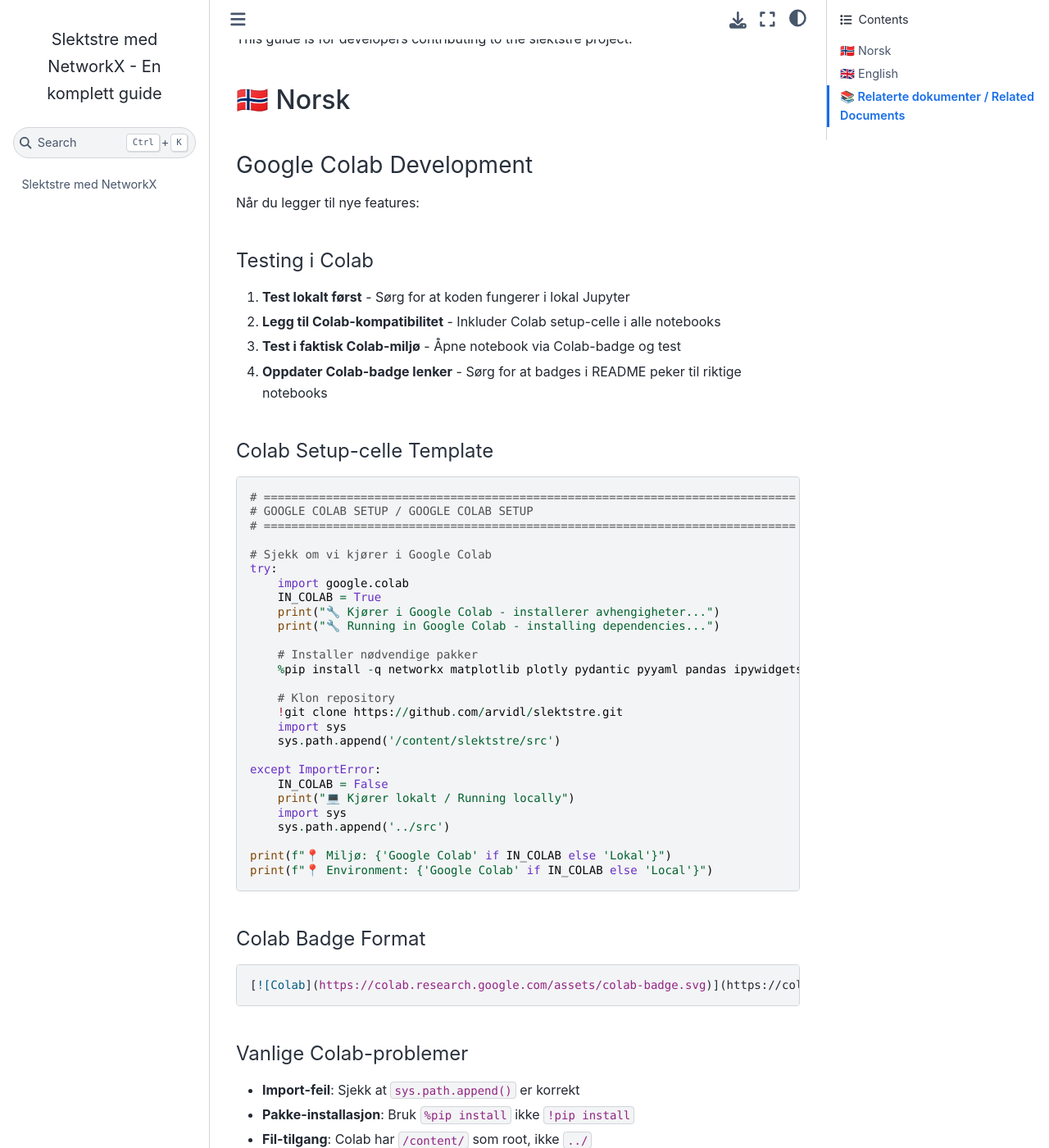
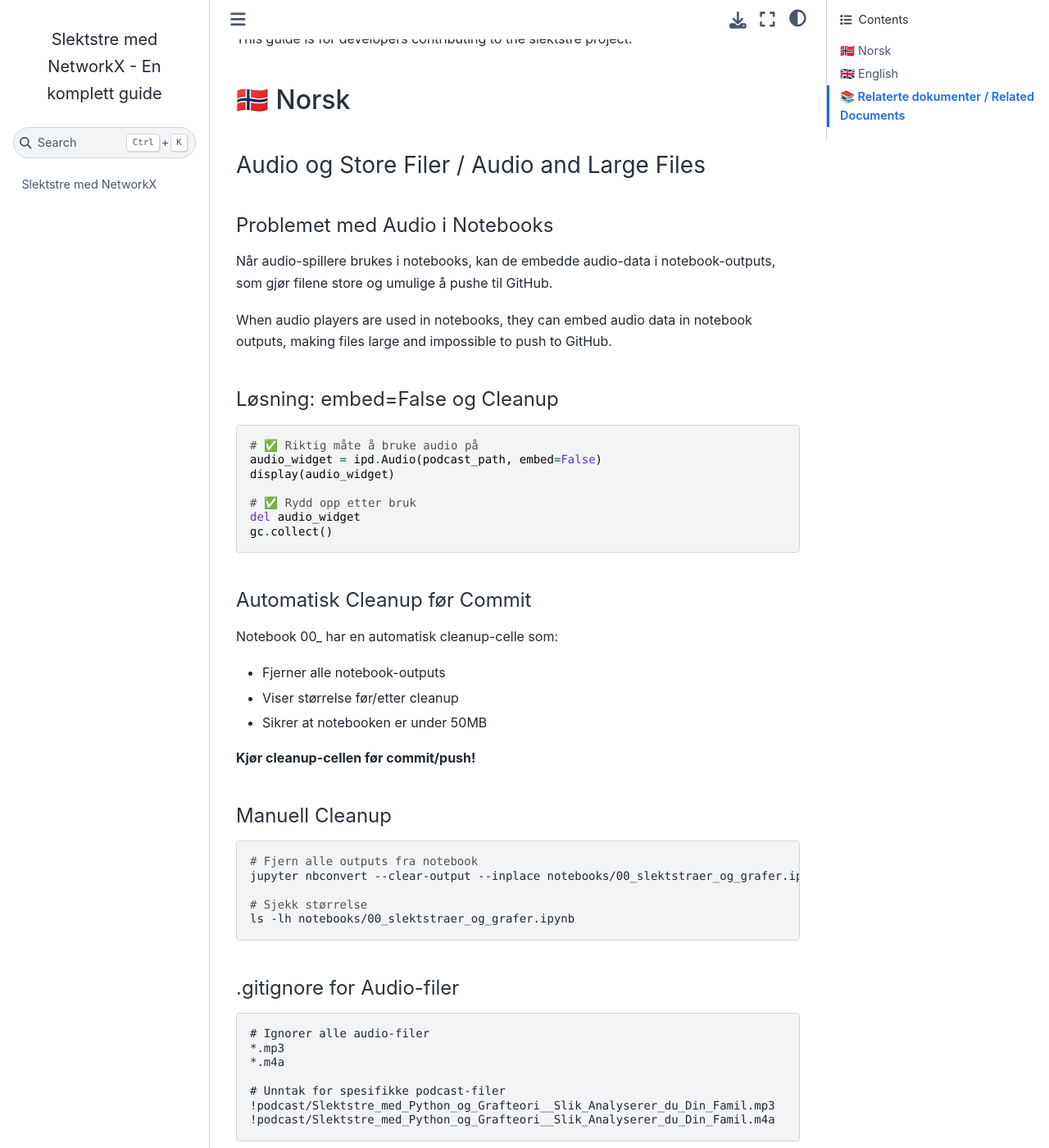
Before and after one commit to arvidl/slektstre, a Jupyter Book: the page built from DEVELOPER.md, in a window 1280 px wide and 1400 px high, scrolled down 192 px. Shown: the whole window at 82% size. Built offline with Jupyter Book 1.0.4 settings and Sphinx 7.4.7 and the Sphinx Book theme 1.1.4, drawn with Linux system fonts in a browser that asks for light colours; pages that are not in the unit, such as notebooks, are missing from menus.

Commit message:
Add automatic cleanup for audio-embedded notebooks
- Add memory cleanup in audio cell (del audio_widget, gc.collect())
- Add automatic cleanup cell that runs nbconvert --clear-output
- Show file size before/after cleanup with reduction metrics
- Add comprehensive audio handling section to DEVELOPER.md
- Prevents notebooks from becoming too large for Git push
- Users can run cleanup cell before commit/push
- Audio players still work but don't accumulate in memory

````diff
--- a/DEVELOPER.md
+++ b/DEVELOPER.md
@@ -5,6 +5,54 @@
 This guide is for developers contributing to the slektstre project.
 
 ## 🇳🇴 Norsk
+
+### Audio og Store Filer / Audio and Large Files
+
+#### Problemet med Audio i Notebooks
+Når audio-spillere brukes i notebooks, kan de embedde audio-data i notebook-outputs,
+som gjør filene store og umulige å pushe til GitHub.
+
+When audio players are used in notebooks, they can embed audio data in notebook outputs,
+making files large and impossible to push to GitHub.
+
+#### Løsning: embed=False og Cleanup
+```python
+# ✅ Riktig måte å bruke audio på
+audio_widget = ipd.Audio(podcast_path, embed=False)
+display(audio_widget)
+
+# ✅ Rydd opp etter bruk
+del audio_widget
+gc.collect()
+```
+
+#### Automatisk Cleanup før Commit
+Notebook 00_ har en automatisk cleanup-celle som:
+- Fjerner alle notebook-outputs
+- Viser størrelse før/etter cleanup
+- Sikrer at notebooken er under 50MB
+
+**Kjør cleanup-cellen før commit/push!**
+
+#### Manuell Cleanup
+```bash
+# Fjern alle outputs fra notebook
+jupyter nbconvert --clear-output --inplace notebooks/00_slektstraer_og_grafer.ipynb
+
+# Sjekk størrelse
+ls -lh notebooks/00_slektstraer_og_grafer.ipynb
+```
+
+#### .gitignore for Audio-filer
+```gitignore
+# Ignorer alle audio-filer
+*.mp3
+*.m4a
+
+# Unntak for spesifikke podcast-filer
+!podcast/Slektstre_med_Python_og_Grafteori__Slik_Analyserer_du_Din_Famil.mp3
+!podcast/Slektstre_med_Python_og_Grafteori__Slik_Analyserer_du_Din_Famil.m4a
+```
 
 ### Google Colab Development
 
````
